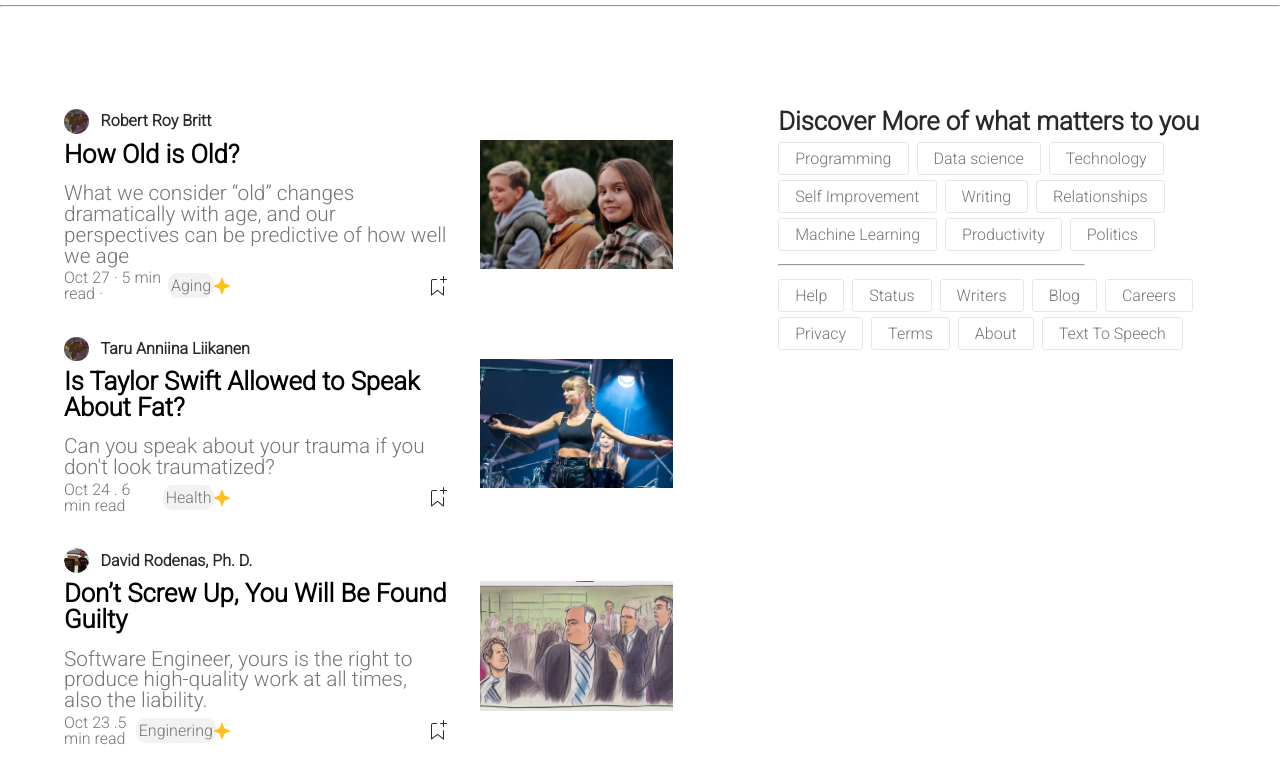
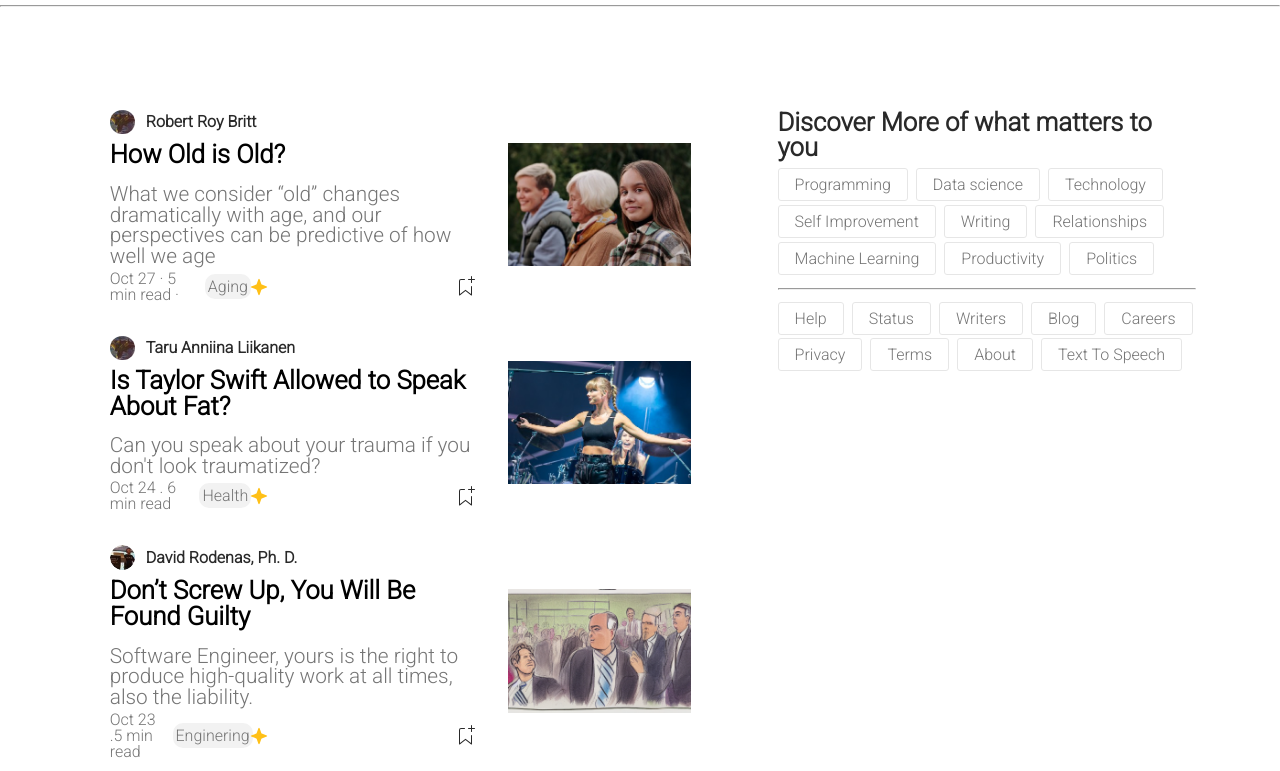
Before and after one commit to matteovcc/U2-D5-Progetto-Settimanale-FS0123, a plain HTML site: page index.html in a window 1280 px wide. Shown: the part 969-1740 px from the top of the page. Drawn offline with Linux system fonts and the light colour scheme.

Commit message:
aggiustamento margini

```diff
--- a/assets/css/style.css
+++ b/assets/css/style.css
@@ -94,8 +94,8 @@
     display: flex;
     justify-content: space-evenly;
     flex-wrap: wrap;
-    margin-right: 12%;
-    margin-left: 12%;
+    margin-right: 6%;
+    margin-left: 6%;
   }
   #trending {
     display: flex;
@@ -168,11 +168,11 @@
 
   aside {
     display: flex;
-    justify-content: space-between;
+    justify-content: space-evenly;
     font-family: "Roboto", serif;
     margin-top: 8%;
-    margin-left: 5%;
-    margin-right: 5%;
+    margin-left: 8%;
+    margin-right: 6%;
   }
 
   .aside-container {
@@ -273,7 +273,7 @@
 
   }
   #right-side hr{
-    margin-right:30%;
+
   }
 }
 
```
